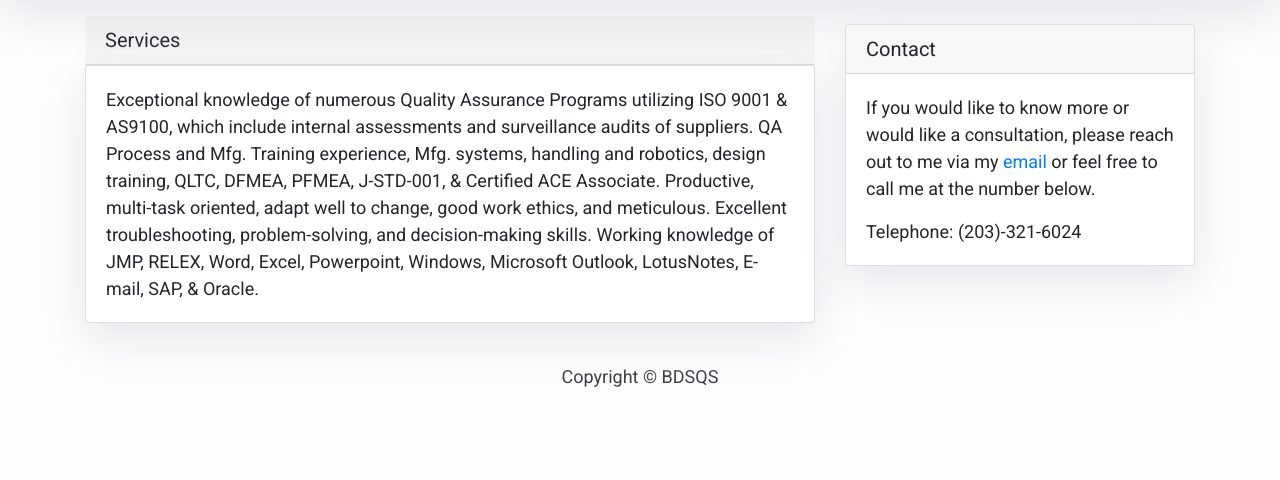
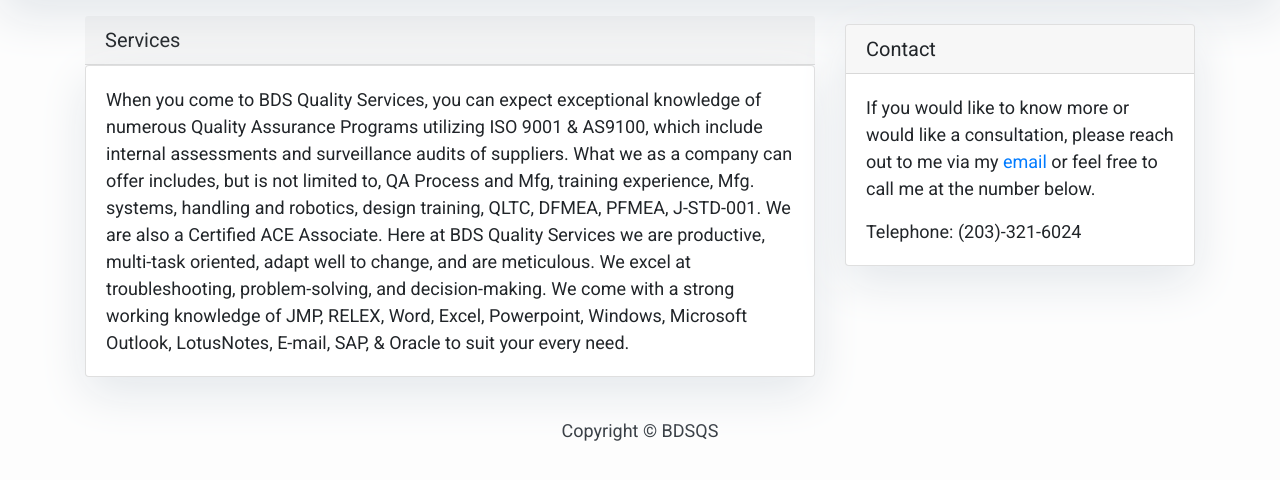
Before and after one commit to michaelbryanstark/bdsQualityServices, a Django app: page /services/ in a window 1280 px wide. Shown: the part 198-678 px from the top of the page. Run offline with Django 3.2, Linux system fonts and the light colour scheme; some libraries are stand-ins or nearby versions.

Commit message:
added fluff to content

```diff
--- a/main_app/templates/company.html
+++ b/main_app/templates/company.html
@@ -57,7 +57,7 @@
                 <div class="card-body">
                     <h5>Bryan Stark</h5>
                     <img class="me" src="{% static 'images/bryan.jpg' %}" alt="My image">
-                        <p class="card-text">15+ years of experience in Supervisor/Quality Engineering roles in Computer Engineering, Semiconductor, & Aerospace Industry.</p>
+                        <p class="card-text">Bryan, the founder of the company, has over 15 years of experience in Supervisor/Quality Engineering roles in Computer Engineering, Semiconductor, & Aerospace Industry.</p>
                 </div>
                 <div class="card-body">
                     <h5>Michael Stark</h5>
--- a/main_app/templates/services.html
+++ b/main_app/templates/services.html
@@ -51,14 +51,20 @@
             <div class="card mb-4">
                 <div class="card-body">
                     <p class="card-text">
-                        Exceptional knowledge of numerous Quality Assurance Programs utilizing ISO 9001 & AS9100, which include internal assessments and surveillance audits of suppliers.
+                        When you come to BDS Quality Services, you can expect exceptional knowledge of
+                        numerous Quality Assurance Programs utilizing ISO 9001 & AS9100, which include internal
+                        assessments and surveillance audits of suppliers.
 
-                        QA Process and Mfg. Training experience, Mfg. systems, handling and robotics, design training, QLTC, DFMEA, PFMEA, J-STD-001, & Certified ACE Associate.
+                        What we as a company can offer includes, but is not limited to, QA Process and Mfg,
+                        training experience, Mfg. systems, handling and robotics, design training, QLTC, DFMEA,
+                        PFMEA, J-STD-001. We are also a Certified ACE Associate.
 
-                        Productive, multi-task oriented, adapt well to change, good work ethics, and meticulous.
-                        Excellent troubleshooting, problem-solving, and decision-making skills.
+                        Here at BDS Quality Services we are productive, multi-task oriented, adapt well to change,
+                        and are meticulous.
+                        We excel at troubleshooting, problem-solving, and decision-making.
 
-                        Working knowledge of JMP, RELEX, Word, Excel, Powerpoint, Windows, Microsoft Outlook, LotusNotes, E-mail, SAP, & Oracle.</p>
+                        We come with a strong working knowledge of JMP, RELEX, Word, Excel, Powerpoint, Windows,
+                        Microsoft Outlook, LotusNotes, E-mail, SAP, & Oracle to suit your every need.</p>
                 </div>
             </div>
         </div>
```
Also changed, not shown: main_app/templates/index.html (+7 -1 lines).
